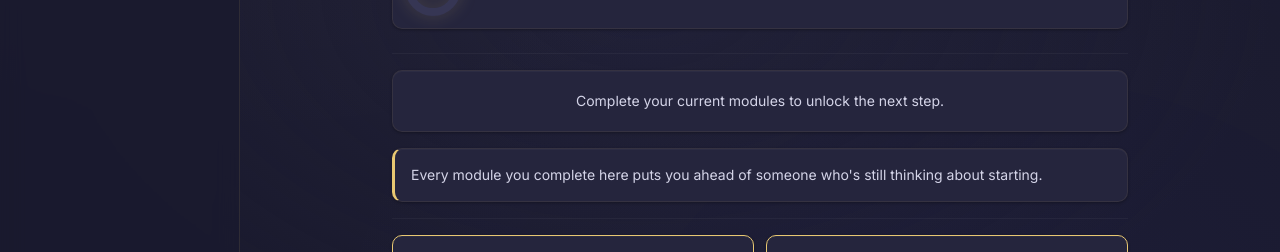
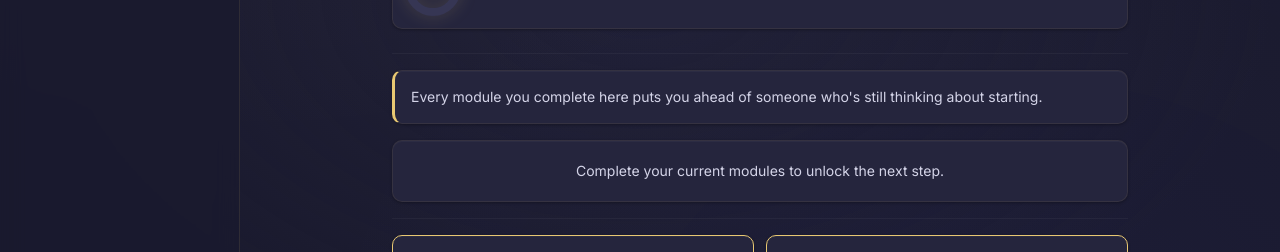
Before and after one commit to alexfagioli-cyber/relentless-af-academy, a Next.js app: page / in a window 1280 px wide. Shown: the part 409-661 px from the top of the page. Built offline with nearby package versions, Linux system fonts and the light colour scheme; no server answers; the database is empty.

Commit message:
fix: swap daily tip and up-next card order
Motivation message now appears before the action card — inspire first,
then direct to the next module.

```diff
--- a/src/app/page.tsx
+++ b/src/app/page.tsx
@@ -189,6 +189,13 @@ export default async function DashboardPage() {
 
         <div className="section-divider" />
 
+        {/* Daily tip — motivation first */}
+        <div className="rounded-lg p-4 mb-4 card-depth" style={{ borderLeft: '3px solid #E8C872' }}>
+          <p className="text-sm" style={{ color: '#D4D4E8' }}>
+            {getDailyTip()}
+          </p>
+        </div>
+
         {/* Continue / Resume card */}
         {resumeModule && completedCount === 0 ? (
           <Link
@@ -259,13 +266,6 @@ export default async function DashboardPage() {
             </div>
           </Link>
         )}
-
-        {/* Daily tip */}
-        <div className="rounded-lg p-4 mb-4 card-depth" style={{ borderLeft: '3px solid #E8C872' }}>
-          <p className="text-sm" style={{ color: '#D4D4E8' }}>
-            {getDailyTip()}
-          </p>
-        </div>
 
         <div className="section-divider" />
 
```
